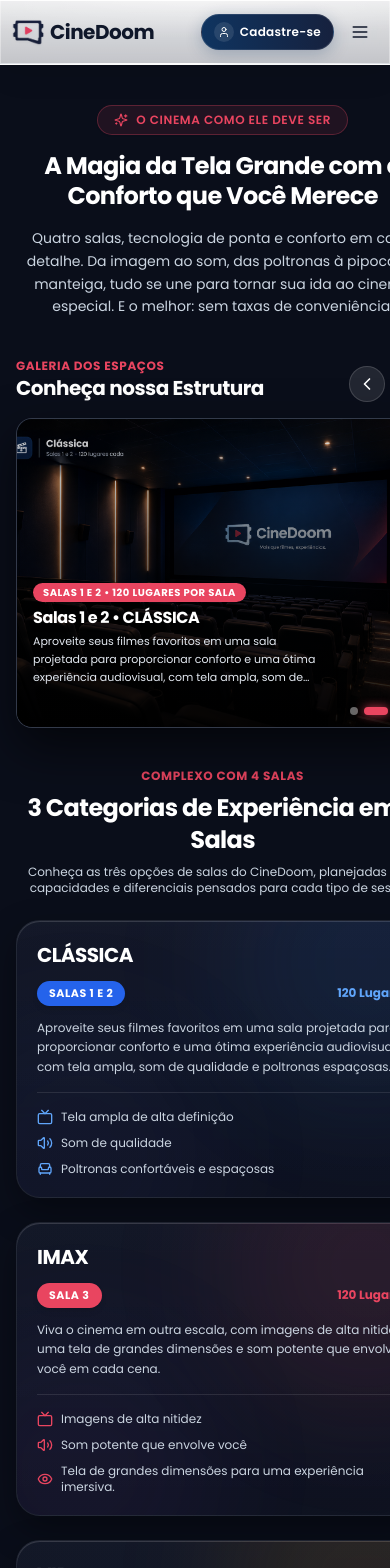
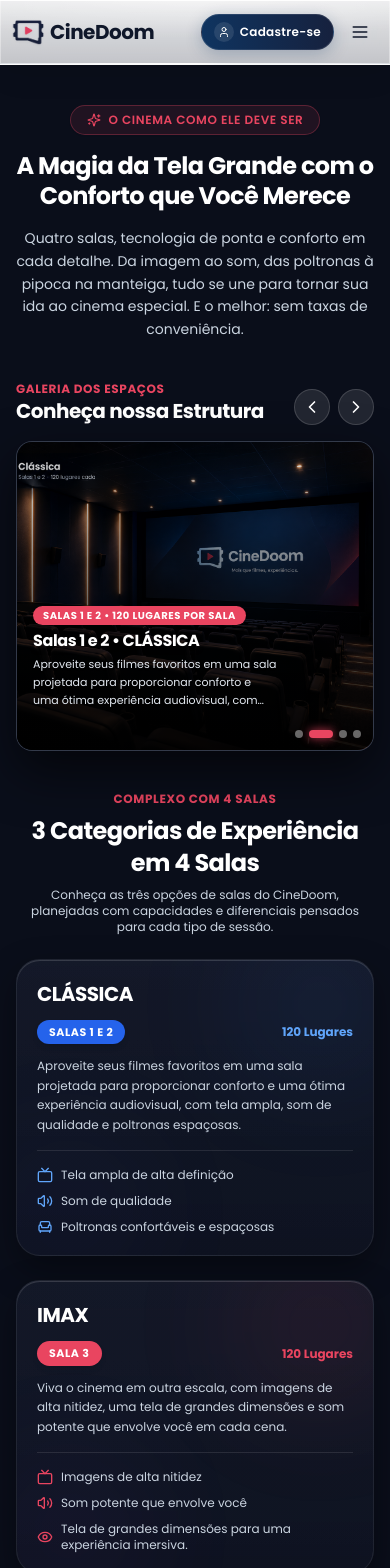
Before and after one commit to CINESOFT-SOLUTIONS/cinedoom-app, a Next.js app: page /sobre in a window 390 px wide. Shown: the top 1568 px of the page. Built offline with nearby package versions, Linux system fonts and the light colour scheme; no server answers.

Commit message:
fix(sobre): conter orbs e sangria horizontal exclusivamente na tela sobre sem afetar sticky global

```diff
--- a/src/app/sobre/page.tsx
+++ b/src/app/sobre/page.tsx
@@ -107,12 +107,12 @@ export default function SobreCineDoomPage() {
   };
 
   return (
-    <div className="min-h-screen bg-[#0A0E1A] text-neutralBg font-sans flex flex-col selection:bg-cta selection:text-white">
+    <div className="min-h-screen bg-[#0A0E1A] text-neutralBg font-sans flex flex-col selection:bg-cta selection:text-white w-full overflow-x-clip">
       {/* 1. Cabecalho Superior CineDoom (White Liquid Glass) */}
       <CineDoomHeader activePage="sobre" />
 
       {/* Conteudo Principal */}
-      <main className="flex-1 max-w-7xl mx-auto px-4 sm:px-6 lg:px-8 py-8 sm:py-12 md:py-14 space-y-10 sm:space-y-16 md:space-y-20">
+      <main className="flex-1 w-full max-w-7xl mx-auto px-4 sm:px-6 lg:px-8 py-8 sm:py-12 md:py-14 space-y-10 sm:space-y-16 md:space-y-20 overflow-x-clip">
         {/* ================= HERO PRINCIPAL ================= */}
         <section className="text-center max-w-3xl mx-auto space-y-4 pt-2">
           <div className="inline-flex items-center gap-2 px-4 py-1.5 rounded-full bg-cta/10 border border-cta/30 text-cta text-xs font-semibold uppercase tracking-wider shadow-sm animate-in fade-in duration-300">
@@ -247,6 +247,7 @@ export default function SobreCineDoomPage() {
               orb1Color="rgba(59, 130, 246, 0.28)"
               orb2Color="rgba(99, 102, 241, 0.20)"
               spotlightColor="rgba(59, 130, 246, 0.12)"
+              orbSize="w-40 h-40 sm:w-72 sm:h-72"
             >
               <div className="p-5 sm:p-7 space-y-4 flex-1 flex flex-col justify-between">
                 <div className="space-y-3">
@@ -296,6 +297,7 @@ export default function SobreCineDoomPage() {
               orb1Color="rgba(233, 69, 96, 0.32)"
               orb2Color="rgba(168, 85, 247, 0.22)"
               spotlightColor="rgba(233, 69, 96, 0.15)"
+              orbSize="w-40 h-40 sm:w-72 sm:h-72"
             >
               <div className="p-5 sm:p-7 space-y-4 flex-1 flex flex-col justify-between">
                 <div className="space-y-3">
@@ -346,6 +348,7 @@ export default function SobreCineDoomPage() {
               orb1Color="rgba(245, 158, 11, 0.30)"
               orb2Color="rgba(233, 69, 96, 0.20)"
               spotlightColor="rgba(245, 158, 11, 0.14)"
+              orbSize="w-40 h-40 sm:w-72 sm:h-72"
             >
               <div className="p-5 sm:p-7 space-y-4 flex-1 flex flex-col justify-between">
                 <div className="space-y-3">
@@ -398,7 +401,7 @@ export default function SobreCineDoomPage() {
           orb1Color="rgba(233, 69, 96, 0.16)"
           orb2Color="rgba(59, 130, 246, 0.12)"
           spotlightColor="rgba(255, 255, 255, 0.05)"
-          orbSize="w-96 h-96"
+          orbSize="w-48 h-48 sm:w-96 sm:h-96"
         >
           <div className="text-center max-w-xl mx-auto space-y-2">
             <span className="text-xs font-bold text-cta uppercase tracking-wider block">
@@ -417,7 +420,7 @@ export default function SobreCineDoomPage() {
               orb1Color="rgba(233, 69, 96, 0.30)"
               orb2Color="rgba(147, 51, 234, 0.20)"
               spotlightColor="rgba(233, 69, 96, 0.12)"
-              orbSize="w-56 h-56"
+              orbSize="w-32 h-32 sm:w-56 sm:h-56"
             >
               <div className="w-10 h-10 rounded-full bg-cta text-white font-bold text-sm flex items-center justify-center shadow-lg shadow-cta/30 group-hover:scale-110 transition-transform">
                 1
@@ -435,7 +438,7 @@ export default function SobreCineDoomPage() {
               orb1Color="rgba(245, 158, 11, 0.30)"
               orb2Color="rgba(234, 88, 12, 0.20)"
               spotlightColor="rgba(245, 158, 11, 0.12)"
-              orbSize="w-56 h-56"
+              orbSize="w-32 h-32 sm:w-56 sm:h-56"
             >
               <div className="w-10 h-10 rounded-full bg-amber-400 text-slate-950 font-bold text-sm flex items-center justify-center shadow-lg shadow-amber-400/30 group-hover:scale-110 transition-transform">
                 2
@@ -453,7 +456,7 @@ export default function SobreCineDoomPage() {
               orb1Color="rgba(16, 185, 129, 0.30)"
               orb2Color="rgba(14, 165, 233, 0.20)"
               spotlightColor="rgba(16, 185, 129, 0.12)"
-              orbSize="w-56 h-56"
+              orbSize="w-32 h-32 sm:w-56 sm:h-56"
             >
               <div className="w-10 h-10 rounded-full bg-emerald-400 text-slate-950 font-bold text-sm flex items-center justify-center shadow-lg shadow-emerald-400/30 group-hover:scale-110 transition-transform">
                 3
@@ -474,7 +477,7 @@ export default function SobreCineDoomPage() {
           orb1Color="rgba(233, 69, 96, 0.35)"
           orb2Color="rgba(245, 158, 11, 0.25)"
           spotlightColor="rgba(255, 255, 255, 0.10)"
-          orbSize="w-80 h-80"
+          orbSize="w-48 h-48 sm:w-80 sm:h-80"
         >
           <div className="max-w-xl mx-auto space-y-3 sm:space-y-4">
             <h2 className="text-xl sm:text-3xl md:text-4xl font-bold text-white tracking-tight">
@@ -486,7 +489,7 @@ export default function SobreCineDoomPage() {
             <div className="pt-2">
               <Link
                 href="/#programacao"
-                className="inline-flex items-center justify-center gap-2 px-5 sm:px-6 py-3 sm:py-3.5 rounded-full bg-cta hover:bg-cta-hover text-white text-xs sm:text-sm font-bold shadow-lg shadow-cta/30 hover:shadow-cta/40 hover:scale-105 active:scale-95 transition-all w-full sm:w-auto"
+                className="inline-flex items-center justify-center text-center gap-2 px-4 sm:px-6 py-3 sm:py-3.5 rounded-full bg-cta hover:bg-cta-hover text-white text-xs sm:text-sm font-bold shadow-lg shadow-cta/30 hover:shadow-cta/40 hover:scale-105 active:scale-95 transition-all max-w-full w-full sm:w-auto"
               >
                 <span>Ver Filmes e Programação em Cartaz</span>
                 <ArrowRight className="w-4 h-4 shrink-0" />
```
